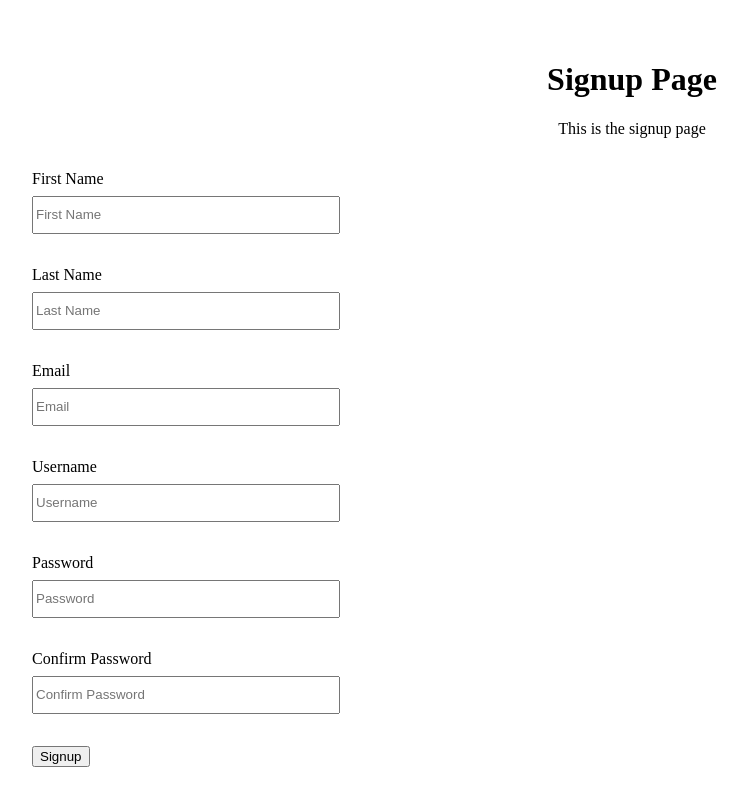
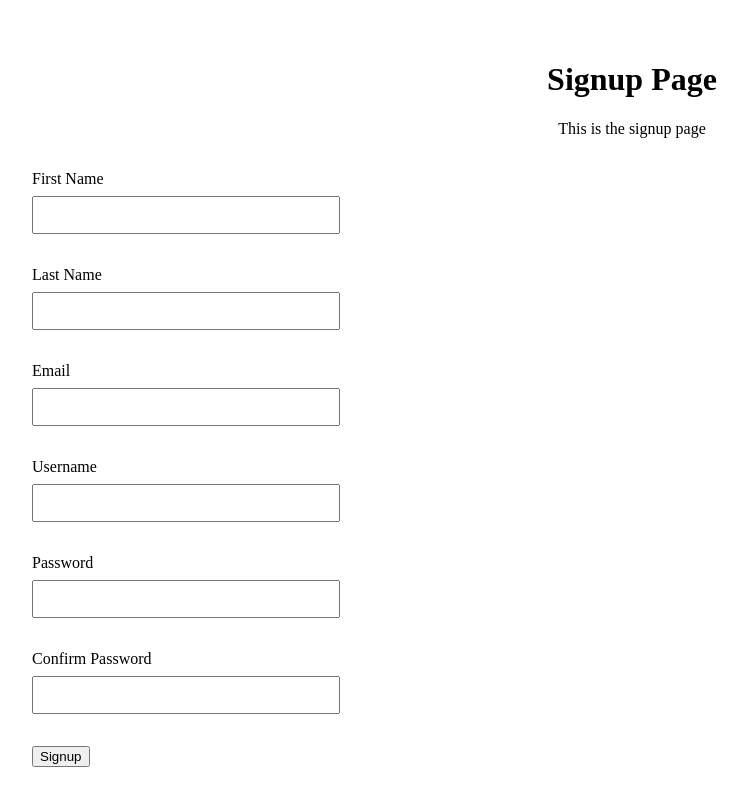
Before and after one commit to Ayoroq/runclub-frontend, a React (Vite) app: page /signup in a window 1280 px wide. Shown: the top 806 px of the page, without its empty margins (8-756 px from the left). Built offline with nearby package versions, Linux system fonts and the light colour scheme.

Commit message:
feat: remove placeholder text from input fields in Login and Signup components for cleaner UI

```diff
--- a/src/pages/Login.jsx
+++ b/src/pages/Login.jsx
@@ -12,11 +12,11 @@ export default function Login() {
       <form action="" onSubmit={handleLoginSubmit} className={styles.form}>
         <p>
           <label htmlFor="username">Username</label>
-          <input type="text" name="username" id="username" placeholder="Username" required />
+          <input type="text" name="username" id="username" required />
         </p>
         <p>
           <label htmlFor="password">Password</label>
-          <input type="password" name="password" id="password" placeholder="Password" required minLength={8} />
+          <input type="password" name="password" id="password" required minLength={8} />
         </p>
         <p>
           <button type="submit">Login</button>
--- a/src/pages/Signup.jsx
+++ b/src/pages/Signup.jsx
@@ -14,27 +14,27 @@ export default function Signup() {
             <form action="" onSubmit={handleFormSubmit} className={styles.form}>
                 <p>
                     <label htmlFor="firstName">First Name</label>
-                    <input type="text" name="firstName" id="firstName" placeholder="First Name" required />
+                    <input type="text" name="firstName" id="firstName" required />
                 </p>
                 <p>
                     <label htmlFor="lastName">Last Name</label>
-                    <input type="text" name="lastName" id="lastName" placeholder="Last Name" required />
+                    <input type="text" name="lastName" id="lastName" required />
                 </p>
                 <p>
                     <label htmlFor="email">Email</label>
-                    <input type="email" name="email" id="email" placeholder="Email" required />
+                    <input type="email" name="email" id="email" required />
                 </p>
                 <p>
                     <label htmlFor="username">Username</label>
-                    <input type="text" name="username" id="username" placeholder="Username" required />
+                    <input type="text" name="username" id="username" required />
                 </p>
                 <p>
                     <label htmlFor="password">Password</label>
-                    <input type="password" name="password" id="password" placeholder="Password" required minLength={8} />
+                    <input type="password" name="password" id="password" required minLength={8} />
                 </p>
                 <p>
                     <label htmlFor="confirmPassword">Confirm Password</label>
-                    <input type="password" name="confirmPassword" id="confirmPassword" placeholder="Confirm Password" required minLength={8} />
+                    <input type="password" name="confirmPassword" id="confirmPassword" required minLength={8} />
                 </p>
                 <p>
                     <button type="submit">Signup</button>
```
